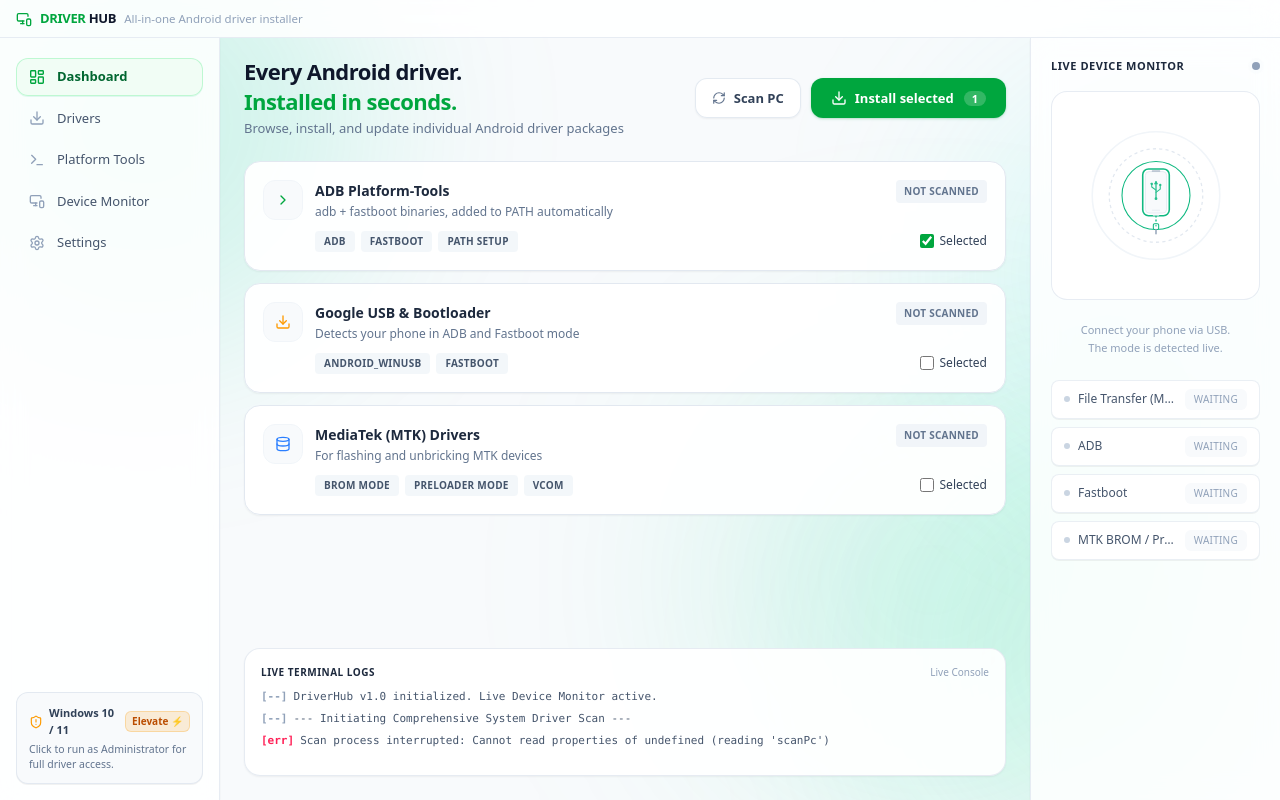
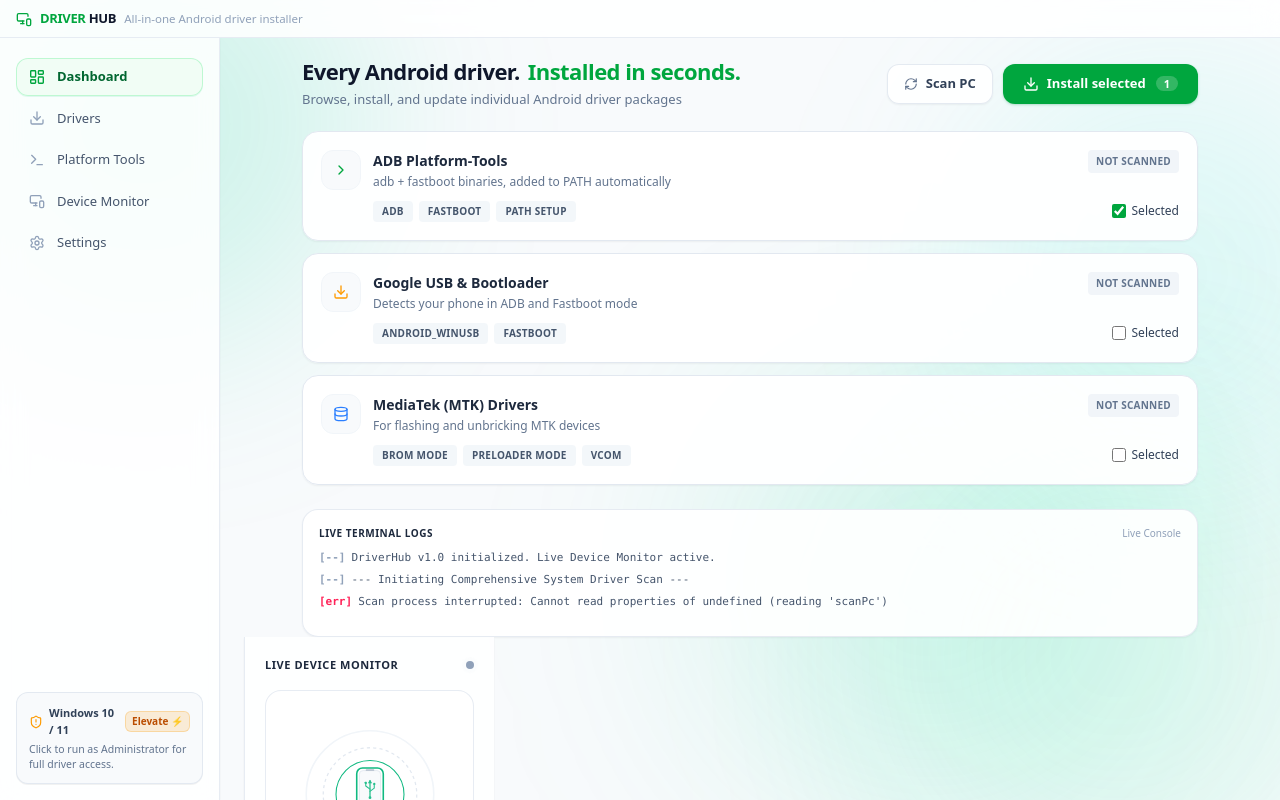
Before and after one commit to aniketlab/DriverHub, a React (Vite) app: page / in a window 1280 px wide. Built offline with nearby package versions, Linux system fonts and the light colour scheme.

Commit message:
fix(layout): scope right device monitor sidebar exclusively to Dashboard tab, restoring full width on Platform Tools, Drivers, and Settings

```diff
--- a/src/App.jsx
+++ b/src/App.jsx
@@ -1014,11 +1014,9 @@ function App() {
           </div>
 
         </div>
-      </div>
-      </div>
-
-      {/* RIGHT SIDEBAR: DEVICE MONITOR (Frosted Translucent) */}
-      <div className="w-[250px] bg-white/85 dark:bg-[#0d1527]/90 backdrop-blur-md border-l border-slate-200/80 dark:border-slate-800/80 p-5 pt-5 h-full flex flex-col relative z-10 shadow-xs no-drag-region shrink-0 transition-colors">
+
+        {/* RIGHT SIDEBAR: DEVICE MONITOR (Frosted Translucent) - ONLY RENDERED ON DASHBOARD */}
+        <div className="w-[250px] bg-white/85 dark:bg-[#0d1527]/90 backdrop-blur-md border-l border-slate-200/80 dark:border-slate-800/80 p-5 pt-5 h-full flex flex-col relative z-10 shadow-xs no-drag-region shrink-0 transition-colors">
         <div className="flex items-center justify-between mb-4">
           <h4 className="font-semibold text-slate-800 dark:text-slate-200 text-[11px] uppercase tracking-wider">{t('monitor.title')}</h4>
           <span className="flex h-2 w-2 relative">
@@ -1090,10 +1088,11 @@ function App() {
           />
         </div>
       </div>
-    </div>
-
       </div>
     </div>
+    </div>
+  </div>
+</div>
   );
 }
 
```
